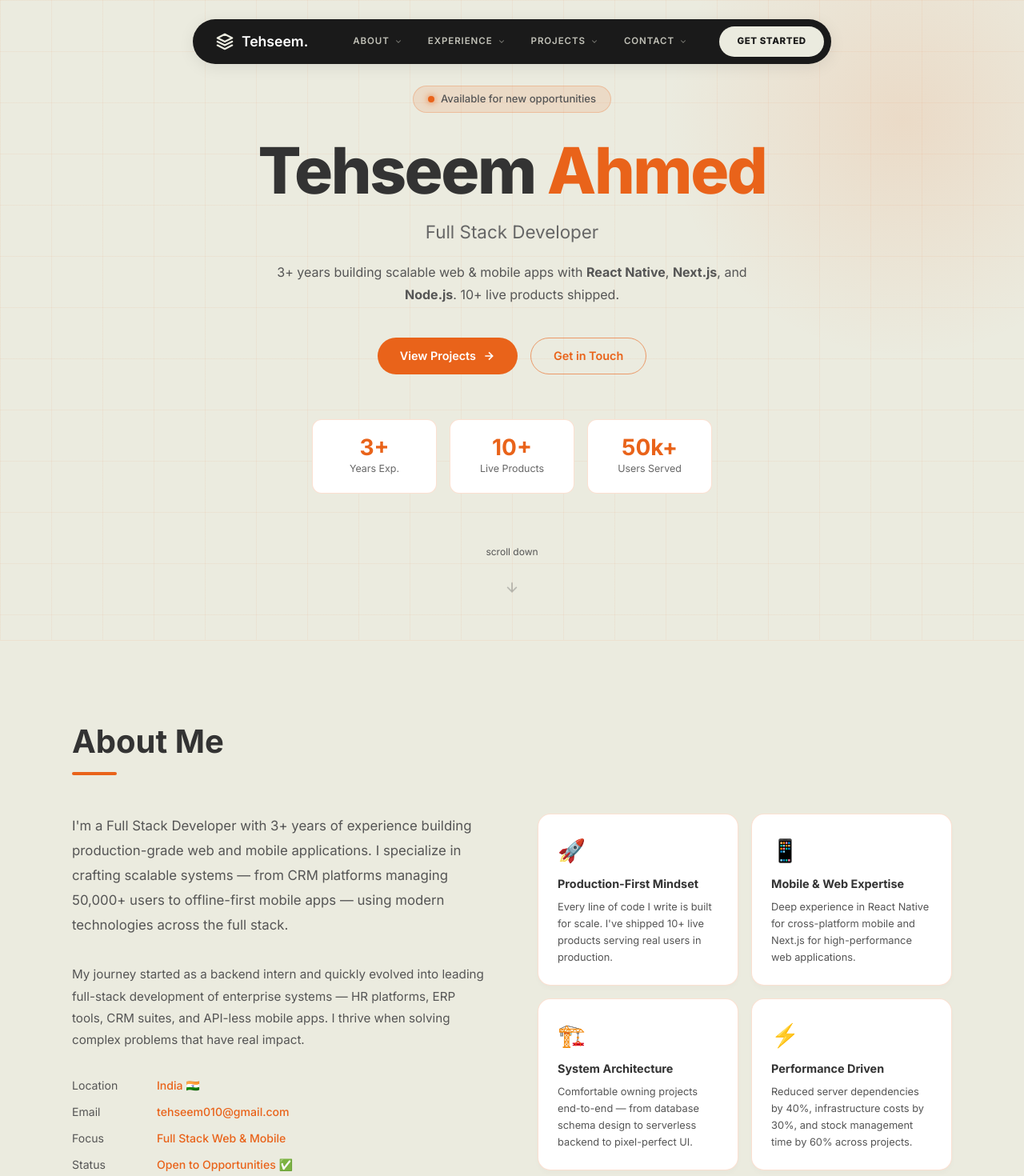
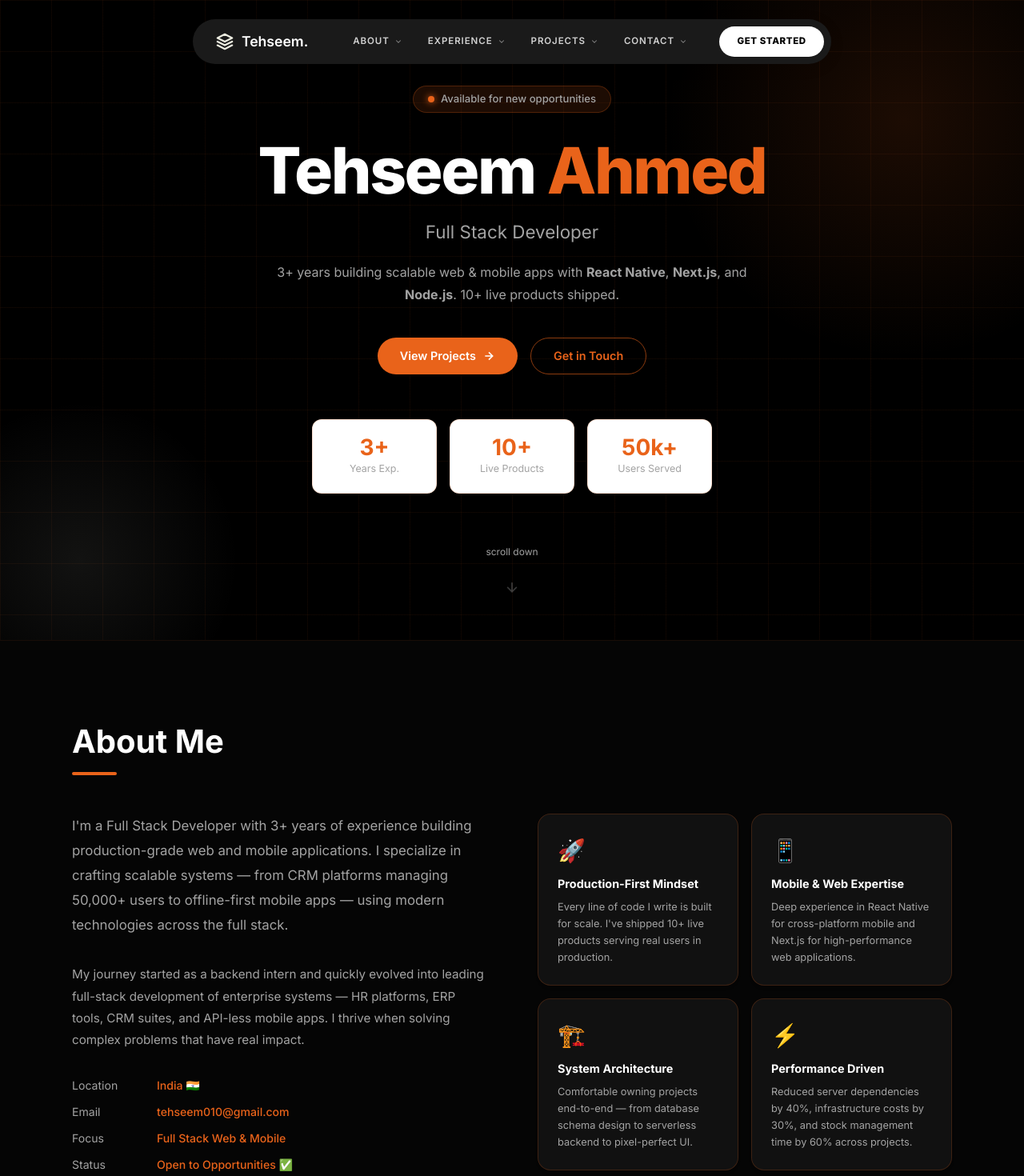
Before and after one commit to Tehseem110/portfolio, a Next.js app: page / in a window 1280 px wide. Shown: the top 1470 px of the page at 80% size. Built offline with nearby package versions, Linux system fonts and the light colour scheme.

Commit message:
feat: implement core portfolio components including project, skill, and layout sections with global styles

```diff
--- a/app/components/AboutSection.tsx
+++ b/app/components/AboutSection.tsx
@@ -31,7 +31,7 @@ export default function AboutSection() {
       id="about"
       style={{
         padding: "6rem 1.5rem",
-        background: "rgba(235, 235, 223,0.5)",
+        background: "rgba(10, 10, 10, 0.5)",
         borderTop: "1px solid rgba(233, 99, 26,0.08)",
         borderBottom: "1px solid rgba(233, 99, 26,0.08)",
       }}
@@ -53,7 +53,7 @@ export default function AboutSection() {
           <div>
             <p
               style={{
-                color: "#555555",
+                color: "#a3a3a3",
                 fontSize: "1.05rem",
                 lineHeight: 1.85,
                 marginBottom: "2rem",
@@ -64,7 +64,7 @@ export default function AboutSection() {
 
             <p
               style={{
-                color: "#555555",
+                color: "#a3a3a3",
                 fontSize: "0.95rem",
                 lineHeight: 1.8,
                 marginBottom: "2rem",
@@ -98,7 +98,7 @@ export default function AboutSection() {
                     fontSize: "0.88rem",
                   }}
                 >
-                  <span style={{ color: "#555555", minWidth: "90px" }}>
+                  <span style={{ color: "#a3a3a3", minWidth: "90px" }}>
                     {fact.label}
                   </span>
                   <span style={{ color: "#E9631A", fontWeight: 500 }}>
@@ -130,7 +130,7 @@ export default function AboutSection() {
                   style={{
                     fontSize: "0.9rem",
                     fontWeight: 700,
-                    color: "#333333",
+                    color: "#ffffff",
                     marginBottom: "0.5rem",
                     lineHeight: 1.3,
                   }}
@@ -140,7 +140,7 @@ export default function AboutSection() {
                 <p
                   style={{
                     fontSize: "0.8rem",
-                    color: "#555555",
+                    color: "#a3a3a3",
                     lineHeight: 1.65,
                     margin: 0,
                   }}
--- a/app/components/ContactSection.tsx
+++ b/app/components/ContactSection.tsx
@@ -62,7 +62,7 @@ export default function ContactSection() {
 
       <p
         style={{
-          color: "#555555",
+          color: "#a3a3a3",
           fontSize: "1rem",
           lineHeight: 1.75,
           maxWidth: "520px",
@@ -112,7 +112,7 @@ export default function ContactSection() {
                 display: "flex",
                 alignItems: "center",
                 justifyContent: "center",
-                color: "#555555",
+                color: "#a3a3a3",
               }}
             >
               {link.icon}
@@ -130,7 +130,7 @@ export default function ContactSection() {
               >
                 {link.label}
               </div>
-              <div style={{ fontSize: "0.85rem", color: "#555555" }}>
+              <div style={{ fontSize: "0.85rem", color: "#a3a3a3" }}>
                 {link.value}
               </div>
             </div>
--- a/app/components/EducationSection.tsx
+++ b/app/components/EducationSection.tsx
@@ -12,7 +12,7 @@ const education = [
     institution: "Manav Rachna International University",
     period: "Aug 2018 — May 2021",
     emoji: "📚",
-    color: "#555555",
+    color: "#a3a3a3",
   },
 ];
 
@@ -22,7 +22,7 @@ export default function EducationSection() {
       id="education"
       style={{
         padding: "6rem 1.5rem",
-        background: "rgba(235, 235, 223,0.5)",
+        background: "rgba(10, 10, 10, 0.5)",
         borderTop: "1px solid rgba(233, 99, 26,0.08)",
         borderBottom: "1px solid rgba(233, 99, 26,0.08)",
       }}
@@ -67,7 +67,7 @@ export default function EducationSection() {
                   style={{
                     fontSize: "1rem",
                     fontWeight: 700,
-                    color: "#333333",
+                    color: "#ffffff",
                     margin: "0 0 4px",
                     lineHeight: 1.35,
                   }}
@@ -85,7 +85,7 @@ export default function EducationSection() {
                 >
                   {edu.institution}
                 </p>
-                <span style={{ color: "#555555", fontSize: "0.82rem" }}>
+                <span style={{ color: "#a3a3a3", fontSize: "0.82rem" }}>
                   {edu.period}
                 </span>
               </div>
--- a/app/components/Footer.tsx
+++ b/app/components/Footer.tsx
@@ -7,7 +7,7 @@ export default function Footer() {
         textAlign: "center",
       }}
     >
-      <p style={{ color: "#555555", fontSize: "0.82rem", margin: 0 }}>
+      <p style={{ color: "#a3a3a3", fontSize: "0.82rem", margin: 0 }}>
         © 2024–2025 Tehseem Ahmed. Built with{" "}
         <span className="gradient-text" style={{ fontWeight: 600 }}>
           Next.js
--- a/app/components/HeroSection.tsx
+++ b/app/components/HeroSection.tsx
@@ -61,7 +61,7 @@ export default function HeroSection() {
             borderRadius: "9999px",
             background: "rgba(233, 99, 26,0.12)",
             border: "1px solid rgba(233, 99, 26,0.25)",
-            color: "#555555",
+            color: "#a3a3a3",
             fontSize: "0.82rem",
             fontWeight: 500,
             marginBottom: "1.75rem",
@@ -88,7 +88,7 @@ export default function HeroSection() {
             lineHeight: 1.1,
             letterSpacing: "-0.03em",
             marginBottom: "1rem",
-            color: "#333333",
+            color: "#ffffff",
           }}
         >
           Tehseem{" "}
@@ -111,16 +111,16 @@ export default function HeroSection() {
         <p
           style={{
             fontSize: "1rem",
-            color: "#555555",
+            color: "#a3a3a3",
             lineHeight: 1.75,
             maxWidth: "600px",
             margin: "0 auto 2.5rem",
           }}
         >
           3+ years building scalable web & mobile apps with{" "}
-          <strong style={{ color: "#555555" }}>React Native</strong>,{" "}
-          <strong style={{ color: "#555555" }}>Next.js</strong>, and{" "}
-          <strong style={{ color: "#555555" }}>Node.js</strong>. 10+ live
+          <strong style={{ color: "#a3a3a3" }}>React Native</strong>,{" "}
+          <strong style={{ color: "#a3a3a3" }}>Next.js</strong>, and{" "}
+          <strong style={{ color: "#a3a3a3" }}>Node.js</strong>. 10+ live
           products shipped.
         </p>
 
@@ -188,7 +188,7 @@ export default function HeroSection() {
             flexDirection: "column",
             alignItems: "center",
             gap: "6px",
-            color: "#555555",
+            color: "#a3a3a3",
             fontSize: "0.75rem",
           }}
         >
--- a/app/components/Navbar.tsx
+++ b/app/components/Navbar.tsx
@@ -83,7 +83,7 @@ export default function Navbar() {
                 className="floating-nav-link"
                 id={`nav-${item.label.toLowerCase()}`}
                 style={{
-                  color: "#EBEBDF",
+                  color: "#ffffff",
                   fontSize: "0.72rem",
                   textTransform: "uppercase",
                   letterSpacing: "0.08em",
@@ -110,8 +110,8 @@ export default function Navbar() {
           href="#contact"
           className="hidden-mobile"
           style={{
-            background: "#EBEBDF",
-            color: "#1A1A1A",
+            background: "#ffffff",
+            color: "#000000",
             padding: "0.65rem 1.4rem",
             borderRadius: "9999px",
             fontSize: "0.72rem",
@@ -143,7 +143,7 @@ export default function Navbar() {
             border: "none",
             cursor: "pointer",
             padding: "8px 12px 8px 0",
-            color: "#EBEBDF",
+            color: "#ffffff",
             display: "none",
           }}
           className="show-mobile"
@@ -187,7 +187,7 @@ export default function Navbar() {
                   href={item.href}
                   style={{
                     fontSize: "0.8rem",
-                    color: "#EBEBDF",
+                    color: "#ffffff",
                     textDecoration: "none",
                     textTransform: "uppercase",
                     letterSpacing: "0.08em",
--- a/app/components/SkillsSection.tsx
+++ b/app/components/SkillsSection.tsx
@@ -95,7 +95,7 @@ export default function SkillsSection() {
                       marginBottom: "6px",
                     }}
                   >
-                    <span style={{ fontSize: "0.85rem", color: "#555555" }}>
+                    <span style={{ fontSize: "0.85rem", color: "#a3a3a3" }}>
                       {skill.name}
                     </span>
                     <span style={{ fontSize: "0.78rem", color: "#E9631A" }}>
--- a/app/globals.css
+++ b/app/globals.css
@@ -8,15 +8,15 @@
 }
 
 :root {
-  --background: #EBEBDF;
-  --foreground: #333333;
+  --background: #000000;
+  --foreground: #ffffff;
   --accent-primary: #E9631A;
   --accent-secondary: #E9631A;
-  --accent-tertiary: #FFFFFF;
-  --card-bg: #FFFFFF;
+  --accent-tertiary: #ffffff;
+  --card-bg: #111111;
   --card-border: rgba(233, 99, 26, 0.2);
-  --muted: #666666;
-  --muted-bg: #EBEBDF;
+  --muted: #a3a3a3;
+  --muted-bg: #000000;
 }
 
 * {
@@ -120,7 +120,7 @@ body {
   font-size: clamp(1.75rem, 4vw, 2.5rem);
   font-weight: 700;
   margin-bottom: 0.5rem;
-  color: #333333;
+  color: #ffffff;
 }
 
 .section-divider {
--- /dev/null
+++ b/fixColors.js
@@ -0,0 +1,37 @@
+const fs = require('fs');
+const path = require('path');
+const dir = 'd:/Projects/Personal Projects/portfolio/app';
+
+function processDir(directory) {
+  const files = fs.readdirSync(directory);
+  for (const file of files) {
+    const fullPath = path.join(directory, file);
+    if (fs.statSync(fullPath).isDirectory()) {
+      processDir(fullPath);
+    } else if (fullPath.endsWith('.tsx') || fullPath.endsWith('.css')) {
+      let content = fs.readFileSync(fullPath, 'utf8');
+      let originalContent = content;
+
+      // Body text mapping
+      content = content.replace(/#333333/g, '#ffffff');
+      content = content.replace(/#555555/g, '#a3a3a3');
+
+      // Card bg mapping
+      // Note: we only want to map background: "#FFFFFF", not all white text.
+      content = content.replace(/background:\s*["']#FFFFFF["']/g, 'background: "#111111"');
+      content = content.replace(/background:\s*["']rgba\(235,\s*235,\s*223,\s*0\.5\)["']/g, 'background: "rgba(10, 10, 10, 0.5)"');
+      content = content.replace(/background:\s*["']#EBEBDF["']/g, 'background: "#ffffff"');
+
+      // Navbar text overrides
+      content = content.replace(/color:\s*["']#EBEBDF["']/g, 'color: "#ffffff"');
+      content = content.replace(/color:\s*["']#1A1A1A["']/g, 'color: "#000000"'); // CTA button text
+
+      if (content !== originalContent) {
+        fs.writeFileSync(fullPath, content);
+        console.log('Updated', fullPath);
+      }
+    }
+  }
+}
+
+processDir(dir);
```
Also changed, not shown: app/components/ExperienceSection.tsx (+5 -5 lines), app/components/ProjectsSection.tsx (+5 -5 lines).
